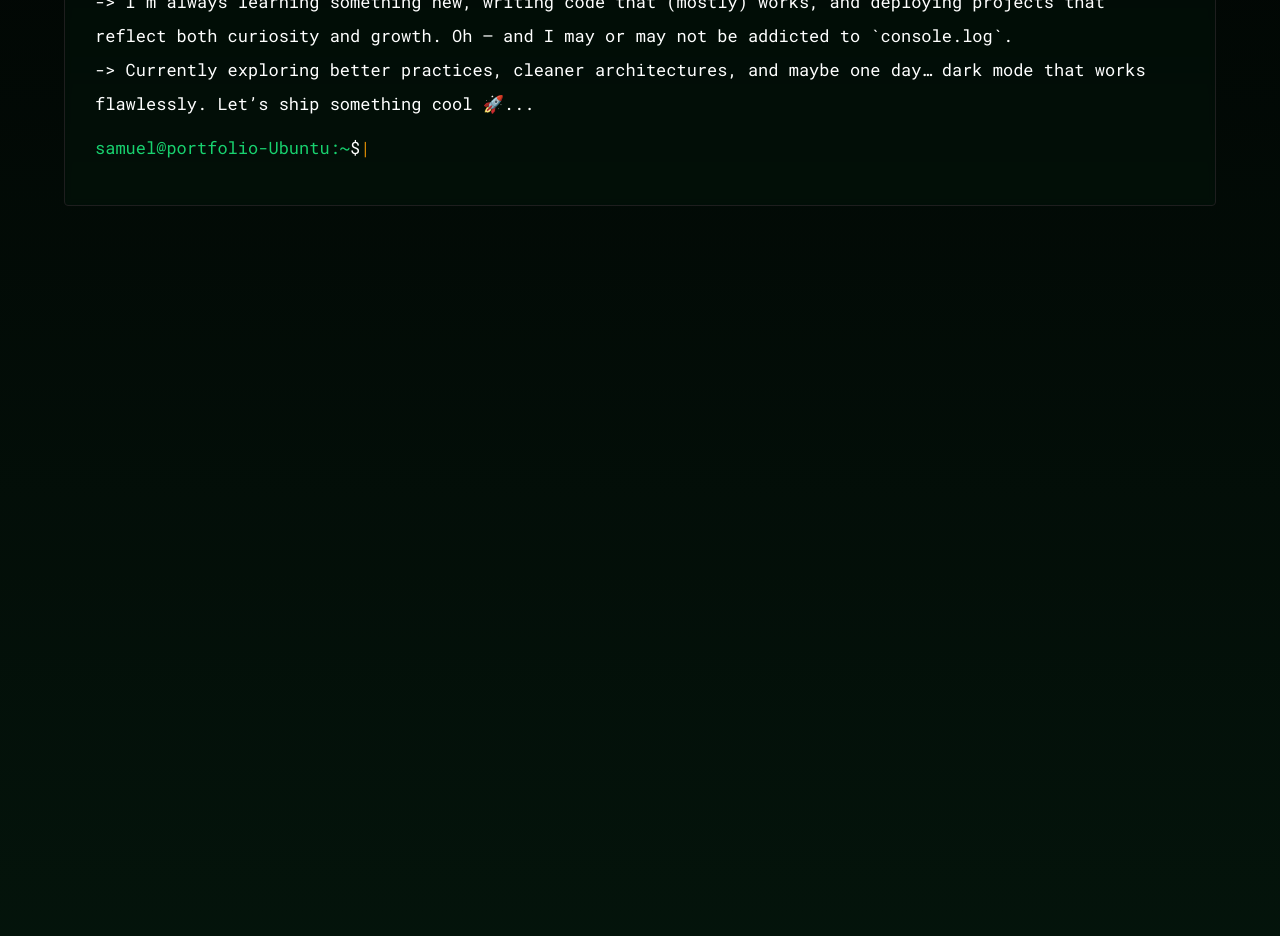
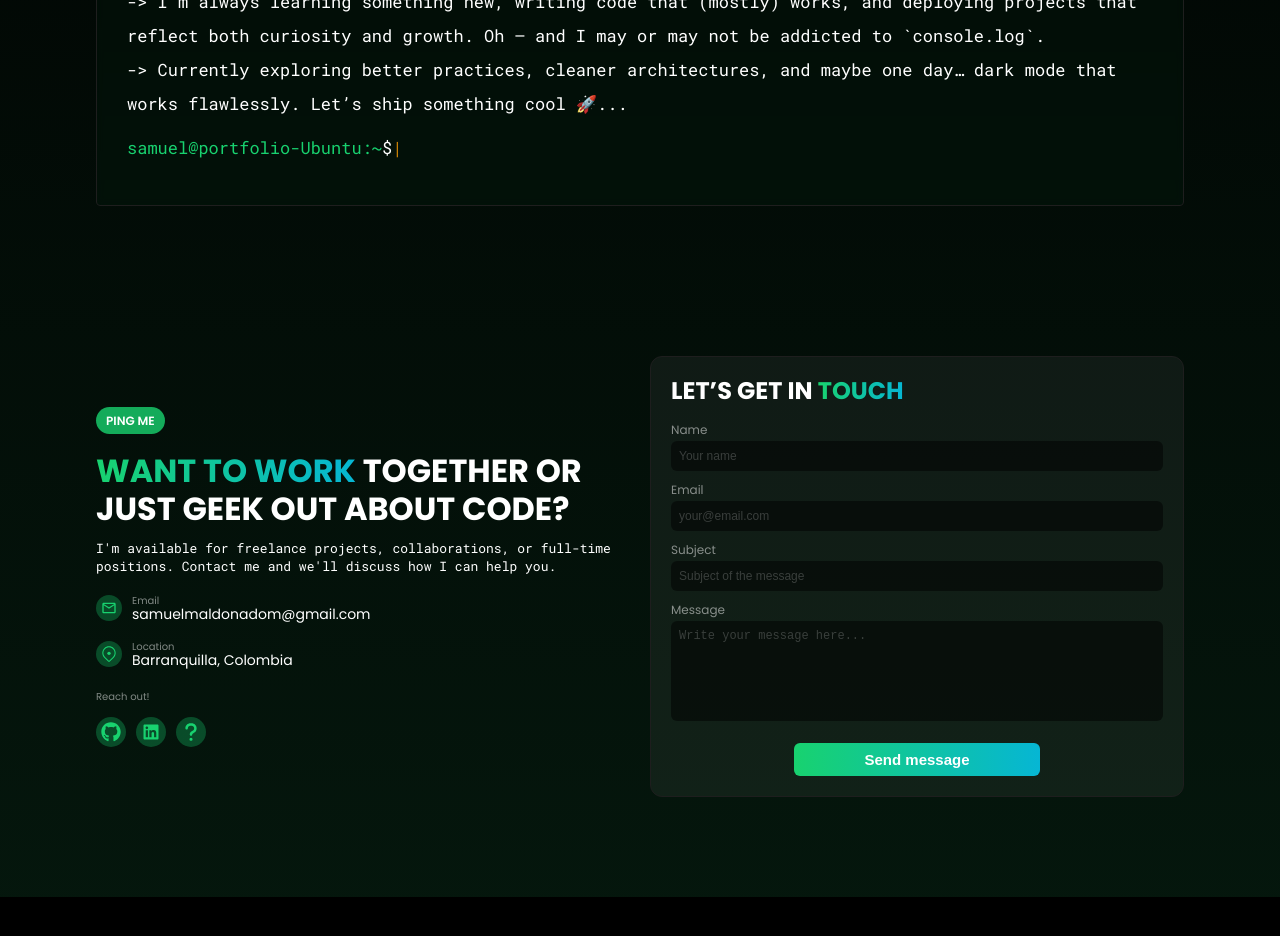
Before and after one commit to Samue2408/New-portfolio, a Next.js app: page / in a window 1280 px wide. Shown: the part 3100-4036 px from the top of the page. After the commit the page ends 3997 px from the top, so only its background shows below. Built offline with nearby package versions, Linux system fonts and the light colour scheme.

Commit message:
Vista de ping me done

```diff
--- a/app/components/Navbar/navbar.tsx
+++ b/app/components/Navbar/navbar.tsx
@@ -16,7 +16,7 @@ export default function Navbar(){
                     <a href="#missions">Missions</a>
                     <a href="#toolBox">Toolbox</a>
                     <a href="#whoami">Whoami</a>
-                    <a href="#contact">Ping me</a>
+                    <a href="#pingme">Ping me</a>
                 </nav>
                 <a target='blank' href='hojadevida.pdf' className={styles.curriculum}>Download CV</a>
             </div>
--- /dev/null
+++ b/app/components/Pingme/pingme.module.scss
@@ -0,0 +1,218 @@
+@use '../../styles/variables' as *;
+
+.pingme {
+    position: relative;
+    padding-bottom: 100px;
+    margin: auto;
+    max-width: 85%;
+
+    h3 {
+        line-height: 1.2;
+        transition: color 0.3s ease-in-out;
+        span {
+            color: transparent;
+            background-clip: text;
+            background-image: linear-gradient(
+                to right,
+                rgb($principal-color),
+                rgb($secondary-color)
+            );
+        }
+    }
+    .details {
+        margin: auto;
+
+        h3 {
+            margin-block: 20px 10px;
+            font-size: 28px;
+        }
+        p {
+            font-weight: 400;
+            font-size: 13px;
+        }
+
+        a {
+            display: flex;
+            align-items: center;
+            background-color: rgba($principal-color, 0.3);
+            border-radius: 99px;
+            padding: 5px;
+            color: rgb($principal-color);
+
+        }
+
+        small {
+            font-size: 10px;
+            color: rgba($foreground-color, 0.5);
+            line-height: 1.2;
+        }
+        big {
+            line-height: 1;
+            font-size: 14px;
+        }
+
+        .info {
+            margin-top: 20px;
+            display: flex;
+            align-items: center;
+            justify-content: center;
+            gap: 10px;
+
+            div {
+                width: 100%;
+                display: flex;
+                flex-direction: column;
+
+            }
+        }
+        .container_social {
+            margin-top: 15px;
+            .social {
+                display: flex;
+                align-items: center;
+                gap: 10px;
+                margin-top: 10px;
+
+                a {
+                    color: rgb($principal-color);
+                    font-size: 20px;
+                    transition: color 0.3s ease-in-out;
+
+                    &:hover {
+                        color: rgb($secondary-color);
+                    }
+                }
+            }
+        }
+
+
+
+
+    }
+
+    .contact_form {
+        height: 100%;
+        margin-top: 50px;
+        padding: 20px;
+        border: solid 1px rgb($border-color);
+        border-radius: 12px;
+        background-color: rgba($foreground-color, 0.05);
+
+        h3 {
+            margin-bottom: 10px;
+        }
+
+        label {
+            font-size: 12px;
+            line-height: 1.1;
+            color: rgba($foreground-color, 0.5);
+        }
+
+        input, textarea {
+            width: 100%;
+            background-color: rgba($background-color, 0.5);
+            border: none;
+            border-radius: 6px;
+            resize: none;
+            padding: 8px;
+            margin-bottom: 5px;
+            font-size: 11px;
+            color: rgb($foreground-color);
+            &:focus {
+                outline: none;
+                border: solid 1px rgba($principal-color, 0.3);
+            }
+            &::placeholder {
+                color: rgba($foreground-color, 0.2);
+            }
+        }
+
+        textarea {
+            height: 100px;
+        }
+
+        .form_button {
+            width: 100%;
+            display: flex;
+            justify-content: center;
+            margin-top: 10px;
+            button {
+                width: 50%;
+                color: rgb($foreground-color);
+                font-weight: 700;
+                font-size: 12px;
+                border: none;
+                border-radius: 6px;
+                padding: 8px;
+                background: linear-gradient(
+                    to right,
+                    rgb($principal-color),
+                    rgb($secondary-color)
+                );
+            }
+        }
+
+
+    }
+}
+
+
+
+
+@media (min-width: 768px) {
+    .pingme {
+        display: grid;
+        grid-template-columns: 1fr 1fr;
+        gap: 20px;
+
+        .contact_form {
+            margin-top: 0;
+        }
+    }
+}
+
+@media (min-width: 1100px) {
+    .pingme {
+        .details {
+            h3 {
+                font-size: 32px;
+            }
+        }
+        .contact_form {
+            h3 {
+                font-size: 24px;
+            }
+            input, textarea {
+                font-size: 12px;
+                &::placeholder {
+                    color: rgba($foreground-color, 0.2);
+                }
+            }
+            .form_button {
+                button {
+
+                    font-size: 15px;
+
+                }
+            }
+        }
+    }
+
+}
+
+@media (min-width: 1400px) {
+
+    .pingme {
+        gap: 28px;
+        max-width: 1100px;
+        .details {
+            h3 {
+                font-size: 36px;
+            }
+            p {
+                font-size: 14px;
+            }
+        }
+    }
+
+}
--- /dev/null
+++ b/app/components/Pingme/pingme.tsx
@@ -0,0 +1,85 @@
+'use client'
+import styles from './pingme.module.scss';
+import { MdOutlineEmail } from "react-icons/md";
+import { GoLocation } from "react-icons/go";
+import { FaGithub } from "react-icons/fa";
+import { FaQuestion   } from "react-icons/fa6";
+import { RiLinkedinBoxFill } from "react-icons/ri";
+
+
+export default function Pingme() {
+    return (
+        <section className={styles.pingme} id="pingme">
+            <div className={styles.details}>
+                <mark>PING ME</mark>
+                <h3>
+                    <span>WANT TO WORK</span> TOGETHER OR JUST GEEK OUT ABOUT CODE?
+                </h3>
+                <p>I&apos;m available for freelance projects, collaborations, or full-time positions. Contact me and we&apos;ll discuss how I can help you.</p>
+
+                <div className={styles.info}>
+                    <a href="">
+                        <MdOutlineEmail />
+                    </a>
+                    <div>
+                        <small>Email</small>
+                        <big>samuelmaldonadom@gmail.com</big>
+                    </div>
+                </div>
+
+                <div className={styles.info}>
+                    <a href="">
+                        <GoLocation />
+                    </a>
+                    <div>
+                        <small>Location</small>
+                        <big>Barranquilla, Colombia</big>
+                    </div>
+                </div>
+
+                <div className={styles.container_social}>
+                    <small>Reach out!</small>
+                    <div className={styles.social}>
+                            <a href="">
+                            <FaGithub />
+                        </a>
+                        <a href="https://www.linkedin.com/in/samuel-maldonado-engineer/">
+                            <RiLinkedinBoxFill />
+                        </a>
+                        <a href="">
+                            <FaQuestion  />
+                        </a>
+                    </div>
+
+                </div>
+
+            </div>
+
+            <form className={styles.contact_form}>
+                <h3>
+                    LET’S GET IN <span>TOUCH</span>
+                </h3>
+
+                <div className={styles.form_title}>
+                    <label>Name</label>
+                    <input type="text" name="name" placeholder='Your name' required />
+                </div>
+                <div className={styles.form_title}>
+                    <label>Email</label>
+                    <input type="email" name="email" placeholder='your@email.com' required />
+                </div>
+                <div className={styles.form_title}>
+                    <label>Subject</label>
+                    <input type="text" name="subject" placeholder='Subject of the message' required />
+                </div>
+                <div className={styles.form_title}>
+                    <label>Message</label>
+                    <textarea name="message" placeholder='Write your message here...' required></textarea>
+                </div>
+                <div className={styles.form_button}>
+                    <button type="submit">Send message</button>
+                </div>
+            </form>
+        </section>
+    )
+}
--- a/app/components/whoami/Whoami.module.scss
+++ b/app/components/whoami/Whoami.module.scss
@@ -23,7 +23,7 @@
         border-radius: 4px;
         transition: border 0.3s ease-in-out;
         margin: 0 auto;
-        max-width: 90%;
+        max-width: 85%;
 
         header {
             font-weight: 400;
@@ -61,6 +61,14 @@
 
                 span {
                     color: #F89B05;
+                }
+
+                .blinkingCursor {
+                    display: inline-block;
+                    width: 1px;
+                    height: 1em;
+                    background-color: white;
+                    margin-left: 4px;
                 }
             }
         }
--- a/app/components/whoami/Whoami.tsx
+++ b/app/components/whoami/Whoami.tsx
@@ -19,10 +19,10 @@ export default function Whoami() {
             <header>samuel@portfolio-Ubuntu: ~</header>
             <motion.div>
                 <sub>Ubuntu 18.04.4 LTS ubuntu tty3</sub>
-                <article><em>samuel@portfolio-Ubuntu:~</em>$ <TypingText text='whoami' speed={200} className="text-2xl"></TypingText></article>
+                <article><em>samuel@portfolio-Ubuntu:~</em>$ <TypingText text='whoami' speed={200}></TypingText></article>
                 <motion.article
                     initial={{ opacity: 0 }}
-                    whileInView={{ opacity: 1, transition:{ duration: .1, delay: 1.6 } }}
+                    whileInView={{ opacity: 1, transition:{ duration: 0.01, delay: 1.6 } }}
                     viewport={{ once: true }}
                 >
                     -&gt; Hey, I’m Samuel 👋
@@ -42,11 +42,9 @@ export default function Whoami() {
                 >
                     <em>samuel@portfolio-Ubuntu:~</em>$
                     <motion.span
-                    className="inline-block w-[1px] h-[1em] bg-white ml-1 animate-blink"
-                    animate={{ opacity: [0.3, 1, 0] }}
-                    transition={{ repeat: Infinity, duration: 1 }}
-                    >|
-                    </motion.span>
+                     animate={{ opacity: [0, 1, 0] }}
+                     transition={{ repeat: Infinity, duration: 1 }}
+                    >|</motion.span>
                 </motion.article>
             </motion.div>
 
--- a/app/components/whoami/typingText/TypingText.tsx
+++ b/app/components/whoami/typingText/TypingText.tsx
@@ -57,7 +57,6 @@ export default function TypingText({ text, speed = 500, className = '' }: Typing
     >
       {displayedText}
       <motion.span
-        className="inline-block w-[1px] h-[1em] bg-white ml-1 animate-blink"
         key={displayedText.length}
         animate={{ opacity: [0.3, 1, 0] }}
         transition={{ duration: 1 }}
--- a/app/page.tsx
+++ b/app/page.tsx
@@ -6,6 +6,7 @@ import Navbar from "./components/Navbar/navbar";
 import ToolBox from "./components/ToolBox/toolBox";
 import Missions from "./components/Missisons/missions";
 import Whoami from "./components/whoami/Whoami";
+import Pingme from "./components/Pingme/pingme";
 
 export default function Home() {
   return (
@@ -30,12 +31,8 @@ export default function Home() {
         <div className='backgrounds'>
         </div>
         <Whoami/>
-
-        <div className="scrol">
-      </div>
-
-
-      <FloatingButton/>
+        <Pingme/>
+        <FloatingButton/>
       </div>
     </div>
 
--- a/app/styles/globals.scss
+++ b/app/styles/globals.scss
@@ -99,6 +99,7 @@ mark {
 .tw-sections {
   position: relative;
   .backgrounds {
+    z-index: 0;
     position: absolute;
     inset: 0;
     background-image: linear-gradient(
```
Also changed, not shown: app/components/whoami/typingText/TypingText.module.scss (+8 -0 lines).
